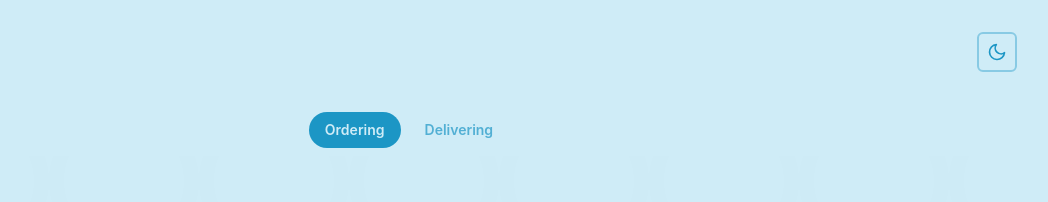
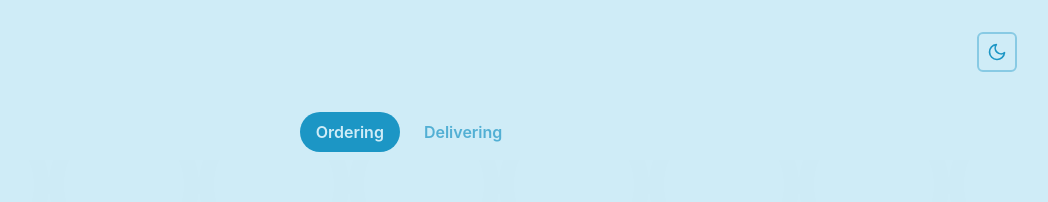
Before and after one commit to gwumaster/three-delight-milk, a Next.js app: page / in a window 1280 px wide. Shown: the top 202 px of the page, without its empty margins (231-1279 px from the left). Built offline with nearby package versions, Linux system fonts and the light colour scheme.

Commit message:
Update font size for buttons in ModeToggle component

```diff
--- a/components/mode-toggle.tsx
+++ b/components/mode-toggle.tsx
@@ -14,8 +14,8 @@ export const ModeToggle: React.FC = () => {
   if (!mounted) {
     return (
       <div className="flex items-center justify-center gap-2 px-4 py-2 mr-auto">
-        <div className="px-4 py-2 rounded-full font-semibold text-sm cursor-pointer">Ordering</div>
-        <div className="px-4 py-2 rounded-full font-semibold text-sm cursor-pointer">Delivering</div>
+        <div className="px-4 py-2 rounded-full font-semibold text-md cursor-pointer">Ordering</div>
+        <div className="px-4 py-2 rounded-full font-semibold text-md cursor-pointer">Delivering</div>
       </div>
     );
   }
@@ -23,7 +23,7 @@ export const ModeToggle: React.FC = () => {
   return (
     <div className="flex items-center justify-center gap-2 px-4 py-2 mr-auto">
       <button
-        className={`px-4 py-2 rounded-full font-semibold text-sm transition-all cursor-pointer ${
+        className={`px-4 py-2 rounded-full font-semibold text-md transition-all cursor-pointer ${
           mode === "ordering" ? "bg-foreground text-background" : "text-foreground/70"
         }`}
         onClick={() => setMode("ordering")}
@@ -31,7 +31,7 @@ export const ModeToggle: React.FC = () => {
         Ordering
       </button>
       <button
-        className={`px-4 py-2 rounded-full font-semibold text-sm transition-all cursor-pointer ${
+        className={`px-4 py-2 rounded-full font-semibold text-md transition-all cursor-pointer ${
           mode === "delivering" ? "bg-foreground text-background" : "text-foreground/70"
         }`}
         onClick={() => setMode("delivering")}
```
